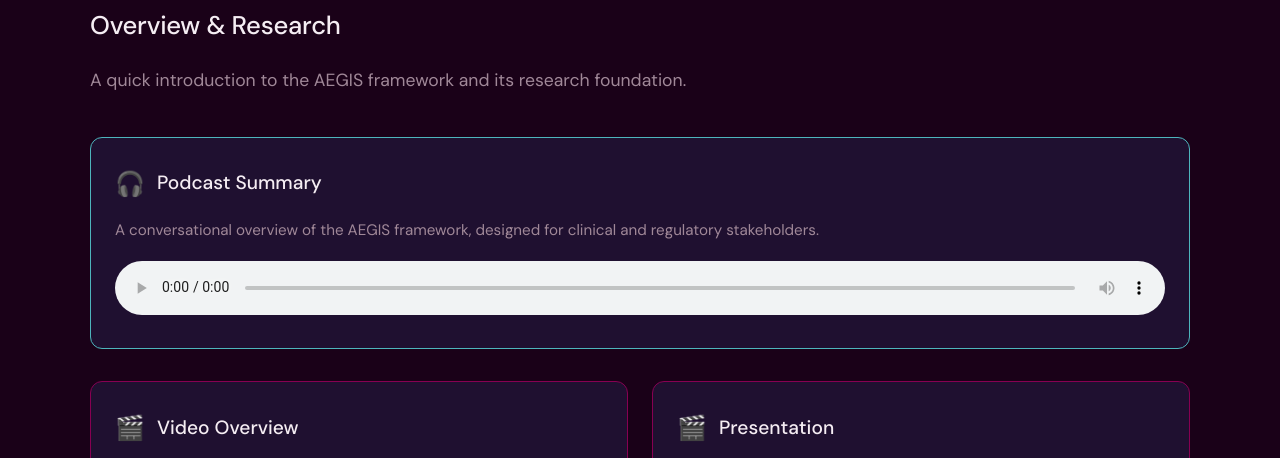
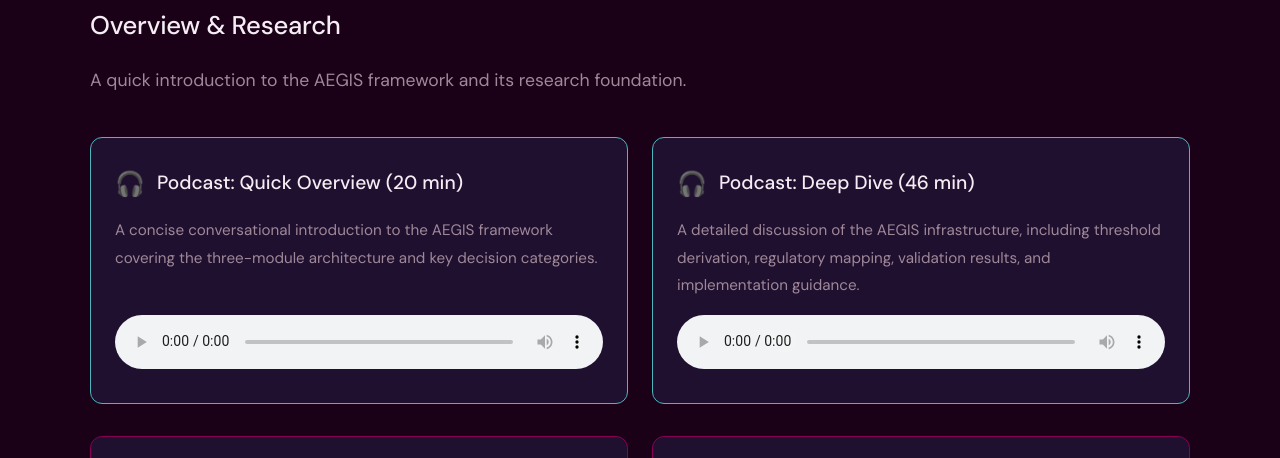
Before and after one commit to ki-smile/aegis, a website: page docs/index.html in a window 1280 px wide. Shown: the part 648-1106 px from the top of the page. Drawn offline with nearby package versions, Linux system fonts and the light colour scheme.

Commit message:
update with detailed podcast

```diff
--- a/docs/index.html
+++ b/docs/index.html
@@ -50,17 +50,33 @@
       <h2 class="section-title">Overview & Research</h2>
       <p class="section-subtitle">A quick introduction to the AEGIS framework and its research foundation.</p>
 
-      <!-- Podcast Summary -->
-      <div class="card" style="display: flex; flex-direction: column; border-color: var(--ki-blue); background: var(--color-bg-card); margin-bottom: 2rem;">
+      <div class="grid-2" style="align-items: stretch; margin-bottom: 2rem;">
+        <!-- Podcast Short -->
+        <div class="card" style="display: flex; flex-direction: column; border-color: var(--ki-blue); background: var(--color-bg-card);">
           <h3 style="display: flex; align-items: center; gap: 0.75rem; margin-bottom: 0.75rem; color: var(--color-text-primary);">
-          <span style="font-size: 1.5rem;">🎧</span> Podcast Summary
+            <span style="font-size: 1.5rem;">🎧</span> Podcast: Quick Overview (20 min)
           </h3>
-        <p style="font-size: 0.95rem; margin-bottom: 1rem; color: var(--color-text-muted);">A conversational overview of the AEGIS framework, designed for clinical and regulatory stakeholders.</p>
+          <p style="font-size: 0.95rem; margin-bottom: 1rem; color: var(--color-text-muted);">A concise conversational introduction to the AEGIS framework covering the three-module architecture and key decision categories.</p>
           <div style="margin-top: auto;">
             <audio controls preload="metadata" style="width:100%; border-radius:8px;">
               <source src="assets/media/aegis-podcast.mp3" type="audio/mpeg">
               Your browser does not support the audio element.
             </audio>
+          </div>
+        </div>
+
+        <!-- Podcast Long -->
+        <div class="card" style="display: flex; flex-direction: column; border-color: var(--ki-blue); background: var(--color-bg-card);">
+          <h3 style="display: flex; align-items: center; gap: 0.75rem; margin-bottom: 0.75rem; color: var(--color-text-primary);">
+            <span style="font-size: 1.5rem;">🎧</span> Podcast: Deep Dive (46 min)
+          </h3>
+          <p style="font-size: 0.95rem; margin-bottom: 1rem; color: var(--color-text-muted);">A detailed discussion of the AEGIS infrastructure, including threshold derivation, regulatory mapping, validation results, and implementation guidance.</p>
+          <div style="margin-top: auto;">
+            <audio controls preload="metadata" style="width:100%; border-radius:8px;">
+              <source src="assets/media/aegis%20podcast%20longer.mp3" type="audio/mpeg">
+              Your browser does not support the audio element.
+            </audio>
+          </div>
         </div>
       </div>
 
```
Also changed, not shown: 1 other file. Lines whose indentation alone changed are shown as unchanged.
